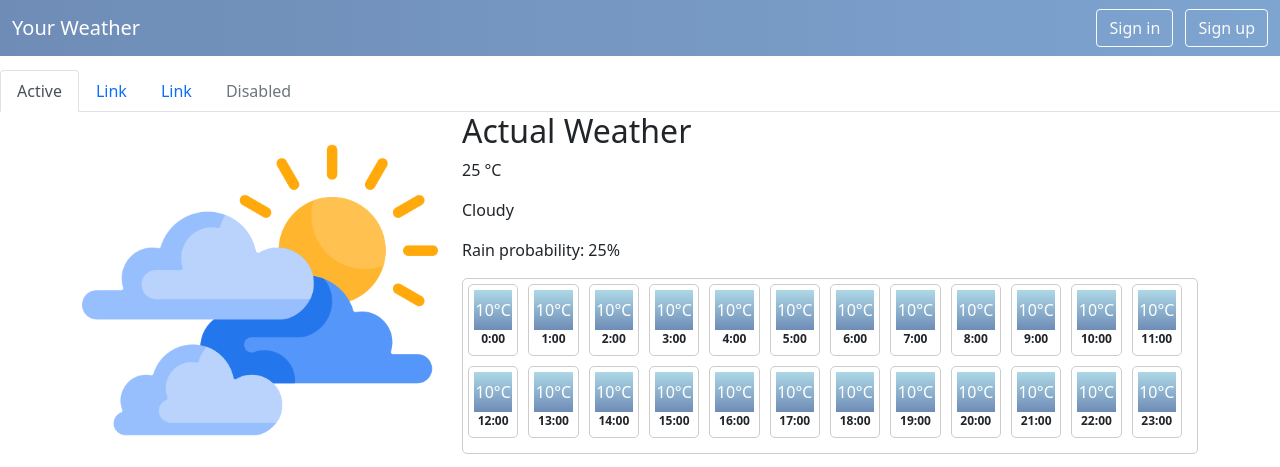
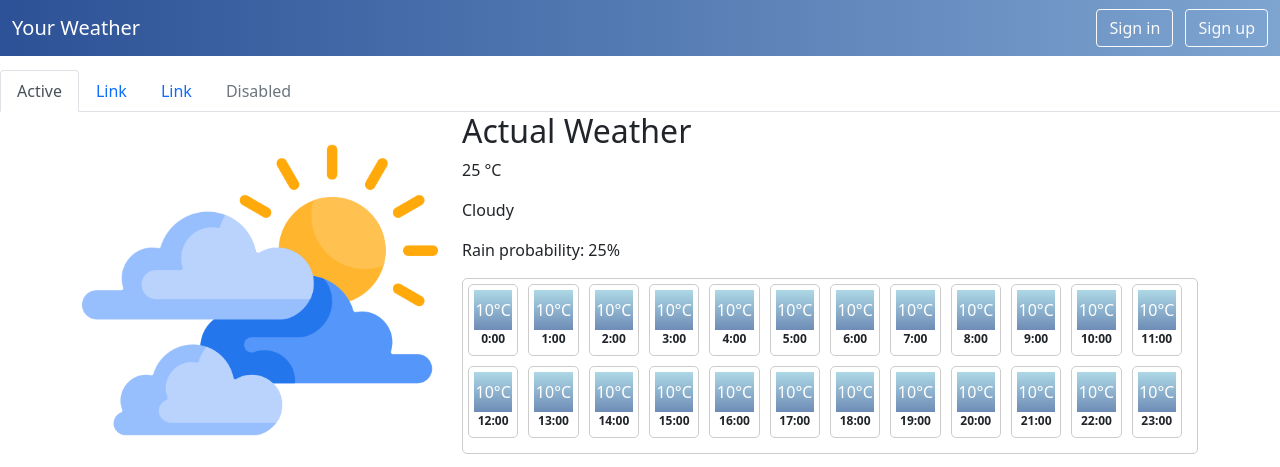
Before and after one commit to KyryloYefremov/WeatherApp, a Django app: page / in a window 1280 px wide. Shown: the top 467 px of the page. Run offline with Django 5.2, Linux system fonts and the light colour scheme.

Commit message:
change nav bg color

```diff
--- a/weatherapp/weather/static/css/style.css
+++ b/weatherapp/weather/static/css/style.css
@@ -1,5 +1,5 @@
 #navbar-main {
-    background: linear-gradient(to right, #6e8cb6, #7ea4d0) !important;
+    background: linear-gradient(to right, #2c5196, #7ea4d0) !important;
 }
 
 #weather-img {
```
